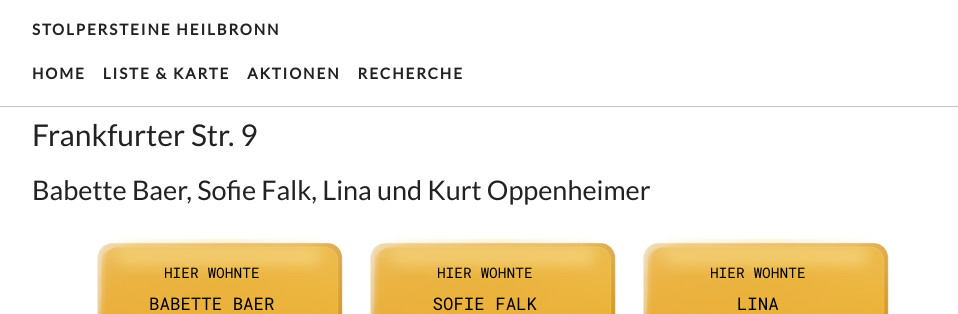
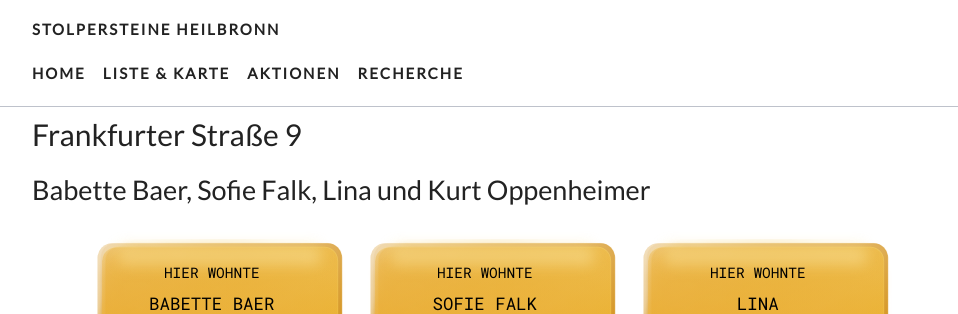
Before and after one commit to opendata-heilbronn/stolpersteine, a Jekyll site: the page built from _list/frankfurterstr-9.md, in a window 1280 px wide and 900 px high. Shown: the top 314 px of the window, without its empty margins (148-1106 px from the left). Built offline with Jekyll 4.4.1, drawn with Linux system fonts in a browser that asks for light colours; nearby versions of some CDN libraries; some web fonts are replaced.

Commit message:
Updated Frankfurterstr 9

```diff
--- a/_list/frankfurterstr-9.md
+++ b/_list/frankfurterstr-9.md
@@ -1,30 +1,29 @@
 ---
-title: Frankfurter Str. 9
+title: Frankfurter Straße 9
 date: 2015-09-17 00:00:00 Z
 position: 10
 names: Babette Baer, Sofie Falk, Lina und Kurt Oppenheimer
-layout: item
 steine:
 - - HIER WOHNTE
   - BABETTE BAER
-  - ''
+  -
   - GEB. ADLER
   - JG. 1860
   - DEPORTIERT 1942
   - THERESIENSTADT
   - ERMORDET 28.4.1943
-  - ''
-  - ''
+  -
+  -
 - - HIER WOHNTE
   - SOFIE FALK
-  - ''
-  - ''
+  -
+  -
   - JG. 1881
   - DEPORTIERT 1941
   - ERMORDET IN
   - RIGA
-  - ''
-  - ''
+  -
+  -
 - - HIER WOHNTE
   - LINA
   - OPPENHEIMER
```
Also changed, not shown: other parts of _list/frankfurterstr-9.md (+7 -7 lines).
